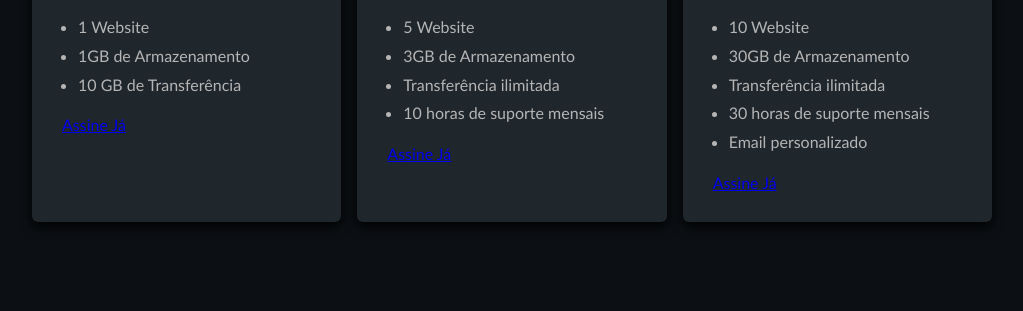
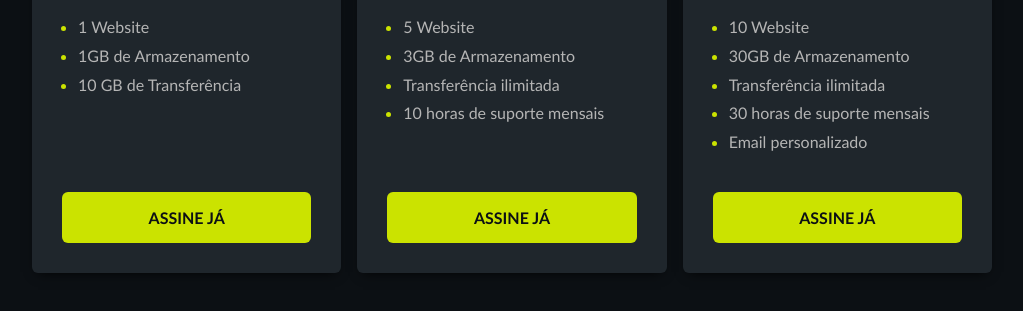
Before and after one commit to acleoxavier/ProjetoEscolhaPlano, a plain HTML site: page index.html in a window 1280 px wide. Shown: the part 391-702 px from the top of the page, without its empty margins (128-1151 px from the left). Drawn offline with Linux system fonts and the light colour scheme.

Commit message:
edição de cards completo divs e ul editados

```diff
--- a/estilo.css
+++ b/estilo.css
@@ -3,7 +3,7 @@ body {
     color: white;
     width: 90%;
     max-width: 960px;
-    margin: 0 auto;
+    margin: 0 auto 100px;
     font-family: 'Gill Sans', 'Gill Sans MT', Calibri, 'Trebuchet MS', sans-serif;
 }
 
@@ -63,7 +63,9 @@ a.header__nav--active {
     background-color: #1f262c;
     padding: 30px;
     border-radius: 6px;
-    box-shadow: 0 5px 12px black;
+    box-shadow: 0 5px 12px -6px black;
+    display: flex;
+    flex-direction: column;
 }
 
 .class-plan__title {
@@ -83,8 +85,32 @@ a.header__nav--active {
 }
 
 .pricing-plan__features {
-    margin: 0 0 35 0;
+    margin: 0 0 35px;
     color: #b5b5b5;
     padding-left: 16px;
     line-height: 1.8;
+    flex: 1;
 }
+
+.pricing-plan__features li::marker {
+    color:#cbe300;
+}
+
+.pricing-plan__cta {
+    text-decoration: none;
+    color: #0c1014;
+    background-color: #cbe300;
+    border-radius: 6px;
+    text-transform: uppercase;
+    font-size: 16px;
+    font-weight: bold;
+    padding: 16px 10px;
+    text-align: center;
+
+}
+
+.pricing-plan__cta:hover {
+    outline: 2px solid #cbe300;
+    background-color: transparent;
+    color: white;
+}
--- a/index.html
+++ b/index.html
@@ -33,7 +33,7 @@
             <li>1GB de Armazenamento</li>
             <li>10 GB de Transferência</li>
         </ul>
-        <a href="#" class="princing-plan_cta">Assine Já</a>
+        <a href="#" class="pricing-plan__cta">Assine Já</a>
     </div>
 
     <div class="pricing-plan">
@@ -45,7 +45,7 @@
             <li>Transferência ilimitada</li>
             <li>10 horas de suporte mensais</li>
         </ul>
-        <a href="#" class="princing-plan_cta">Assine Já</a>
+        <a href="#" class="pricing-plan__cta">Assine Já</a>
     </div>
 
     <div class="pricing-plan">
@@ -58,7 +58,7 @@
             <li>30 horas de suporte mensais</li>
             <li>Email personalizado</li>
         </ul>
-        <a href="#" class="princing-plan_cta">Assine Já</a>
+        <a href="#" class="pricing-plan__cta">Assine Já</a>
     </div>
 
    </section>
```
